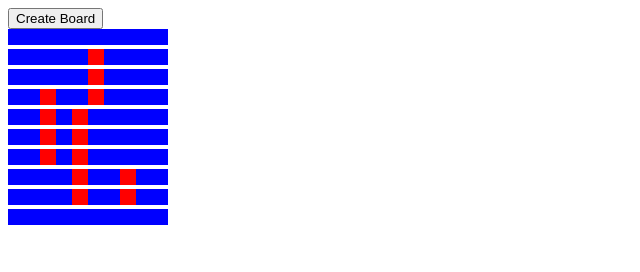
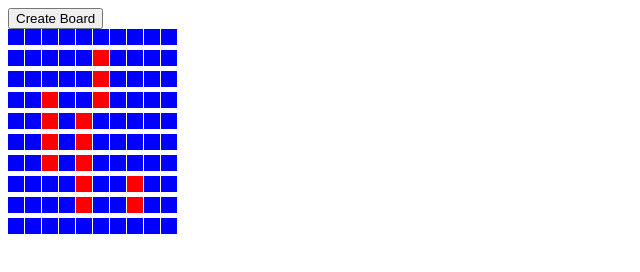
Before and after one commit to chukarave/sink-the-ship, a plain HTML site: page index.html in a window 1280 px wide. Shown: the whole page, without its empty margins (0-640 px from the left). Drawn offline with Linux system fonts and the light colour scheme.

Commit message:
css changes

```diff
--- a/style.css
+++ b/style.css
@@ -1,3 +1,10 @@
+div .ship {
+    border-right:1px solid white;
+    border-bottom:1px solid white;
+}
+
+
+
 .ship {
     width: 1em;
     height: 1em;
@@ -5,6 +12,6 @@
 }
 
 #field {
-    width: 10em;
-    height: 10em;
+    width: 11em;
+    height: 11em;
 }
```
Also changed, not shown: index.html (+1 -1 lines).
